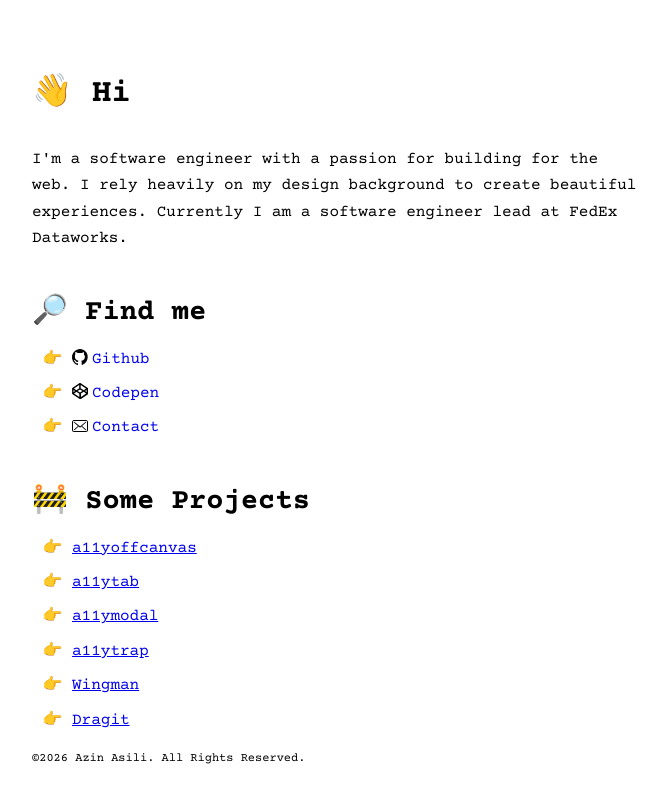
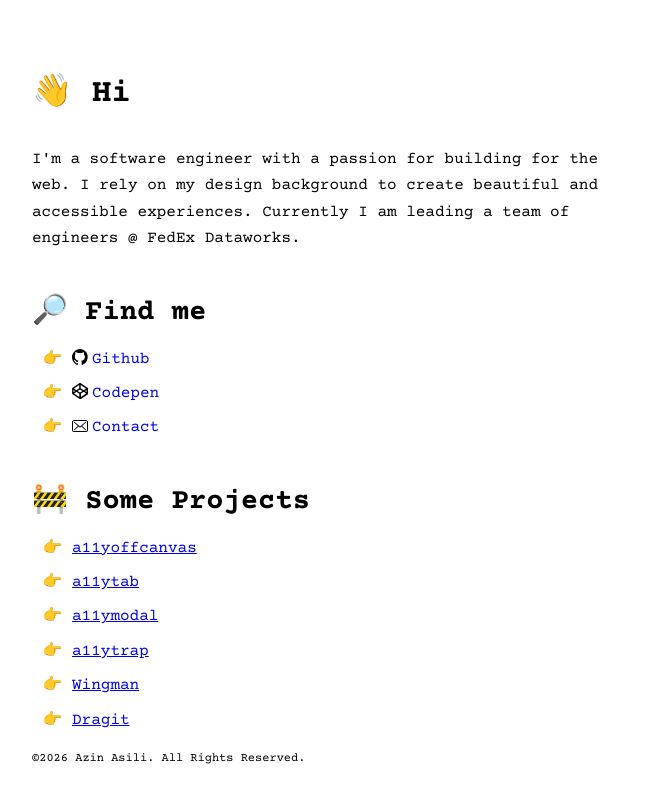
Before and after one commit to azinasili/azinasili.com, a Next.js app: page / in a window 1280 px wide. Shown: the whole page, without its empty margins (0-664 px from the left). Built offline with nearby package versions, Linux system fonts and the light colour scheme.

Commit message:
more content tweaks

```diff
--- a/src/pages/index.tsx
+++ b/src/pages/index.tsx
@@ -24,7 +24,7 @@ export default function Home({ profileLinks, projects }: InferGetServerSideProps
   return (
     <Basic title="Azin" description="Welcome to my small corner of the web" headerSlot={<h1>👋 Hi</h1>}>
       <p>
-        I&apos;m a software engineer with a passion for building for the web. I rely heavily on my design background to create beautiful experiences. Currently I am a software engineer lead at FedEx Dataworks.
+        I&apos;m a software engineer with a passion for building for the web. I rely on my design background to create beautiful and accessible experiences. Currently I am leading a team of engineers @ FedEx Dataworks.
       </p>
       <h2>🔎 Find me</h2>
       <ProfileLinks profileLinks={profileLinks} />
```
